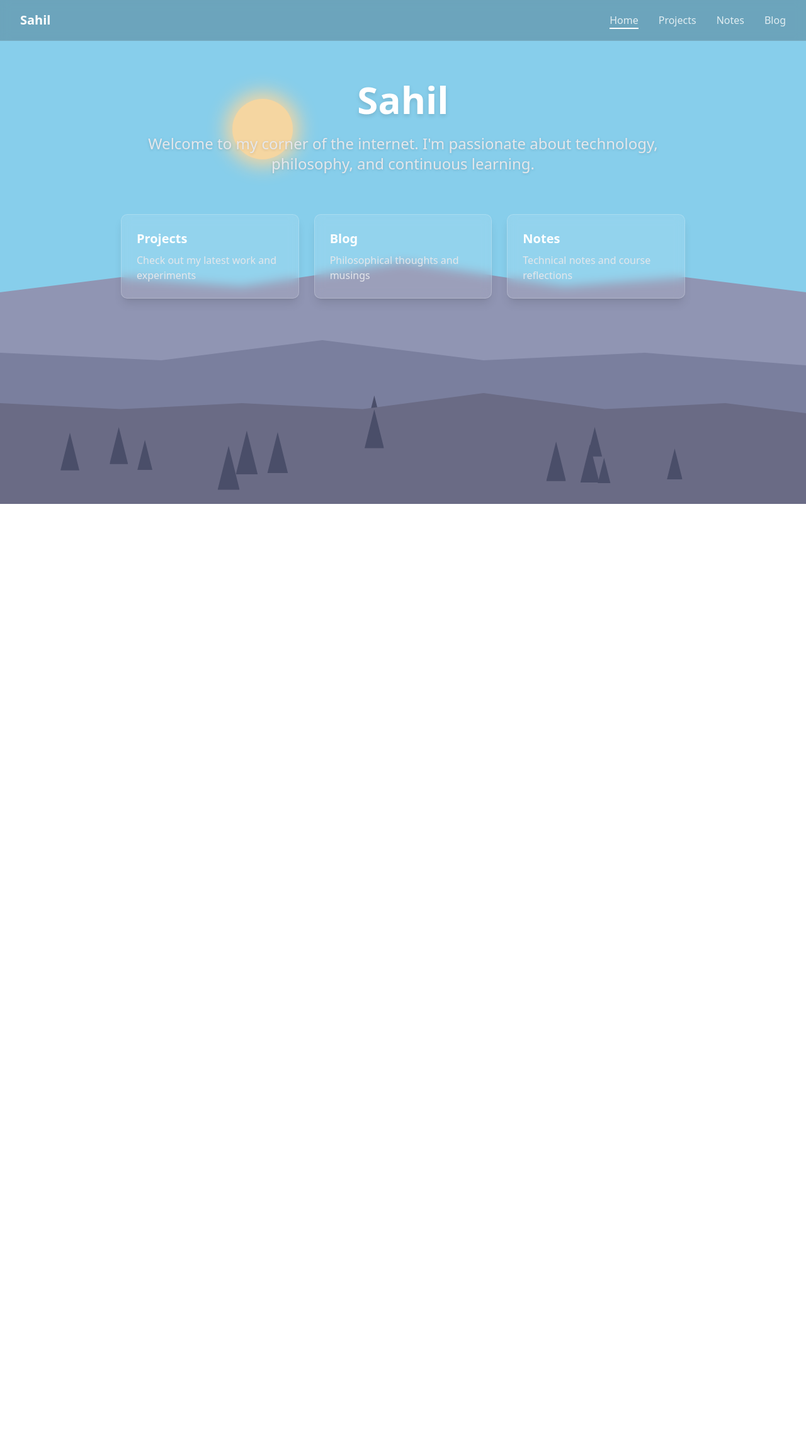
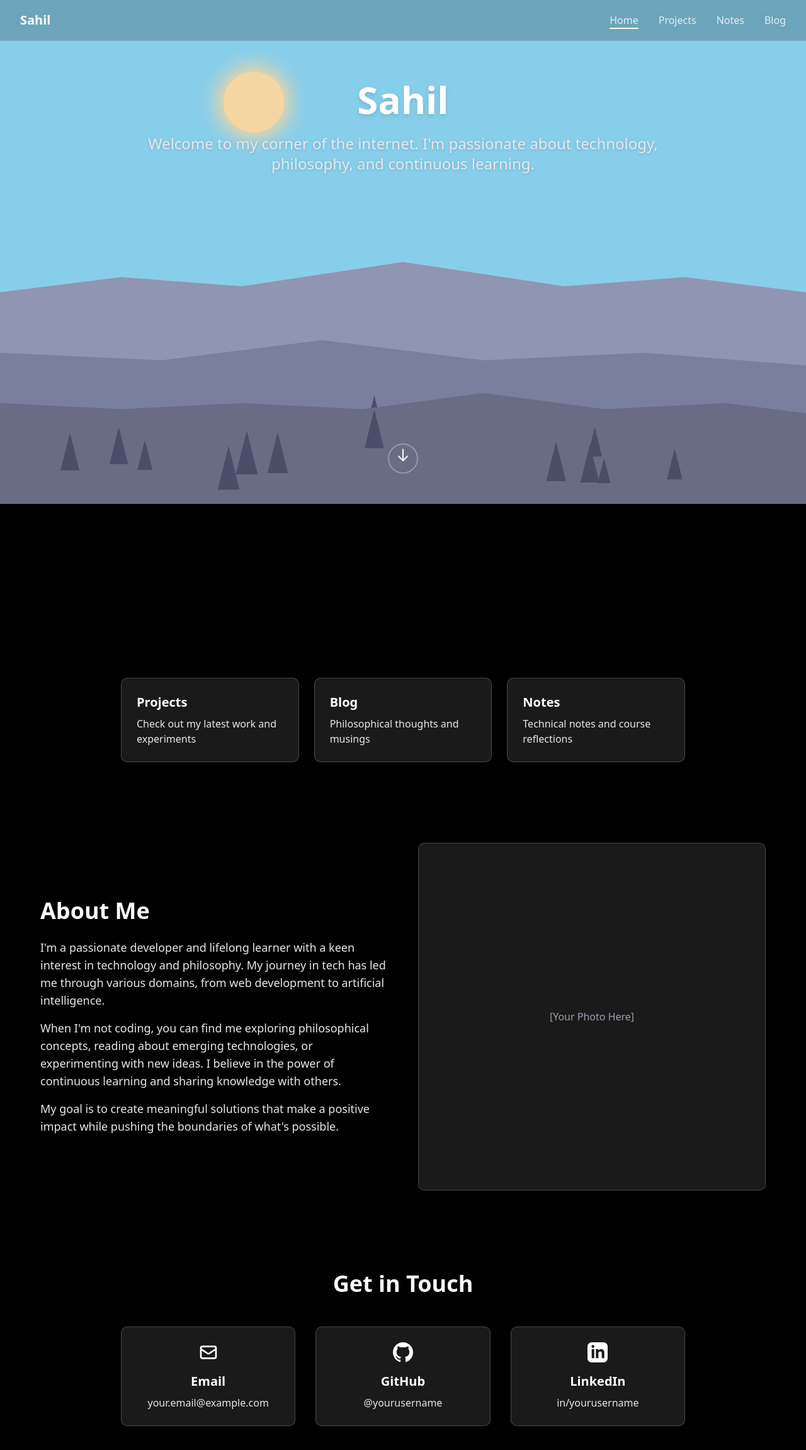
Before and after one commit to woodpulp003/personal-website, a Next.js app: page / in a window 1280 px wide. Shown: the top 2302 px of the page at 63% size. Before the commit the page ends 800 px from the top, so only its background shows below. Built offline with nearby package versions, Linux system fonts and the light colour scheme.

Commit message:
scrolling on home page

```diff
--- a/src/app/page.tsx
+++ b/src/app/page.tsx
@@ -286,7 +286,7 @@ export default function Home() {
   }, [sunPosition, arcCenterY]);
 
   return (
-    <div className="relative min-h-screen overflow-hidden">
+    <div className="relative min-h-[200vh] overflow-x-hidden">
       {/* Sky Background - color based on sun fade */}
       <div
         className="fixed inset-0 transition-colors duration-1000"
@@ -297,12 +297,12 @@ export default function Home() {
       <StarField isNight={isNight} scrollY={scrollY} />
 
       {/* Sun/Moon - Rendered behind close mountain */}
-      <div style={{ position: 'absolute', width: '100%', height: '100%', zIndex: 5, pointerEvents: 'none' }}>
+      <div style={{ position: 'fixed', width: '100%', height: '100%', zIndex: 5, pointerEvents: 'none' }}>
         {/* Sun */}
         {(() => {
           const sunY = parseFloat(sunPosition.top);
-          const sunRadius = 48; // px (half of w-24)
-          const horizonY = arcCenterY; // middle of the page
+          const sunRadius = 48;
+          const horizonY = arcCenterY;
           let sunOpacity = 1;
           if (sunY + sunRadius > horizonY) {
             sunOpacity = 0;
@@ -315,8 +315,8 @@ export default function Home() {
               style={{
                 top: sunPosition.top,
                 left: sunPosition.left,
-                transform: `translate(-50%, ${scrollY * 0.2}px)`,
-                opacity: sunOpacity * (1 - (scrollY * 0.003)),
+                transform: 'translate(-50%, -50%)',
+                opacity: sunOpacity,
               }}
             />
           );
@@ -324,7 +324,7 @@ export default function Home() {
         {/* Moon (thinner crescent) */}
         {(() => {
           const moonY = parseFloat(moonPosition.top);
-          const moonRadius = 28; // px (half of 56px)
+          const moonRadius = 28;
           const horizonY = arcCenterY;
           let moonOpacity = 1;
           if (moonY + moonRadius > horizonY) {
@@ -350,7 +350,6 @@ export default function Home() {
               }}
               aria-label="Moon"
             >
-              {/* Thinner crescent mask */}
               <div
                 style={{
                   position: 'absolute',
@@ -369,8 +368,8 @@ export default function Home() {
         })()}
       </div>
 
-      {/* Mountain Background - Using Tailwind classes for colors */}
-      <div className="absolute bottom-0 left-0 w-full h-[70vh] z-0">
+      {/* Mountain Background */}
+      <div className="fixed bottom-0 left-0 w-full h-[70vh] z-0">
         {/* Far Mountains */}
         <div
           className={`absolute bottom-0 w-full h-[60vh] transition-colors duration-1000`}
@@ -385,7 +384,6 @@ export default function Home() {
             transform: `translateY(${scrollY * 0.1}px)`,
           }}
         >
-          {/* Trees for Far Mountains */}
           <MountainTrees colorClass="bg-alto-tree-day" mountainHeight="60vh" scrollFactor={0.1} />
         </div>
         {/* Middle Mountains */}
@@ -402,7 +400,6 @@ export default function Home() {
             transform: `translateY(${scrollY * 0.2}px)`
           }}
         >
-          {/* Trees for Middle Mountains */}
           <MountainTrees colorClass="bg-alto-tree-day" mountainHeight="50vh" scrollFactor={0.2} />
         </div>
         {/* Close Mountains */}
@@ -420,13 +417,12 @@ export default function Home() {
             zIndex: 10,
           }}
         >
-          {/* Trees for Close Mountains */}
           <MountainTrees colorClass="bg-alto-tree-day" mountainHeight="40vh" scrollFactor={0.3} />
         </div>
       </div>
 
       {/* Content */}
-      <div className="absolute top-0 left-0 right-0 z-20 pt-32 px-4 md:px-8">
+      <div className="relative z-20 pt-32 px-4 md:px-8">
         <div className="max-w-4xl mx-auto">
           <div className="text-center mb-16">
             <h1
@@ -448,14 +444,39 @@ export default function Home() {
               Welcome to my corner of the internet. I&apos;m passionate about technology, philosophy, and continuous learning.
             </p>
           </div>
+        </div>
+      </div>
 
+      {/* Bouncing Arrow */}
       <div
-            className="grid grid-cols-1 md:grid-cols-3 gap-6"
+        className="fixed bottom-12 left-1/2 transform -translate-x-1/2 z-30"
         style={{
-              transform: `translateY(${scrollY * 0.2}px)`,
-              opacity: 1 - (scrollY * 0.001)
+          opacity: Math.max(0, 1 - (scrollY * 0.005))
         }}
       >
+        <div className="w-12 h-12 rounded-full border-2 border-white/30 flex items-center justify-center">
+          <div className="animate-bounce">
+            <svg
+              className="w-6 h-6 text-white"
+              fill="none"
+              strokeLinecap="round"
+              strokeLinejoin="round"
+              strokeWidth="2"
+              viewBox="0 0 24 24"
+              stroke="currentColor"
+            >
+              <path d="M19 14l-7 7m0 0l-7-7m7 7V3"></path>
+            </svg>
+          </div>
+        </div>
+      </div>
+
+      {/* Main Content Sections */}
+      <div className="relative z-20 mt-[100vh]">
+        {/* Navigation Cards */}
+        <div className="px-4 md:px-8 mb-32">
+          <div className="max-w-4xl mx-auto">
+            <div className="grid grid-cols-1 md:grid-cols-3 gap-6">
               <Link
                 href="/projects"
                 className="p-6 bg-white/10 backdrop-blur-sm rounded-lg hover:bg-white/20 transition-all duration-300 shadow-lg hover:shadow-xl border border-white/20"
@@ -480,6 +501,79 @@ export default function Home() {
             </div>
           </div>
         </div>
+
+        {/* About Me Section */}
+        <div className="px-4 md:px-8 mb-32">
+          <div className="max-w-6xl mx-auto">
+            <div className="grid grid-cols-1 md:grid-cols-2 gap-12 items-center">
+              <div>
+                <h2 className="text-4xl font-bold mb-6 text-white">About Me</h2>
+                <p className="text-lg text-gray-200 mb-4">
+                  I&apos;m a passionate developer and lifelong learner with a keen interest in technology and philosophy.
+                  My journey in tech has led me through various domains, from web development to artificial intelligence.
+                </p>
+                <p className="text-lg text-gray-200 mb-4">
+                  When I&apos;m not coding, you can find me exploring philosophical concepts, reading about emerging technologies,
+                  or experimenting with new ideas. I believe in the power of continuous learning and sharing knowledge with others.
+                </p>
+                <p className="text-lg text-gray-200">
+                  My goal is to create meaningful solutions that make a positive impact while pushing the boundaries of what&apos;s possible.
+                </p>
+              </div>
+              <div className="relative">
+                <div className="aspect-square rounded-lg overflow-hidden bg-white/10 backdrop-blur-sm border border-white/20">
+                  <div className="w-full h-full flex items-center justify-center text-gray-400">
+                    [Your Photo Here]
+                  </div>
+                </div>
+              </div>
+            </div>
+          </div>
+        </div>
+
+        {/* Contact Section */}
+        <div className="px-4 md:px-8 mb-32">
+          <div className="max-w-4xl mx-auto">
+            <h2 className="text-4xl font-bold mb-12 text-white text-center">Get in Touch</h2>
+            <div className="grid grid-cols-1 md:grid-cols-3 gap-8">
+              <a
+                href="mailto:your.email@example.com"
+                className="p-6 bg-white/10 backdrop-blur-sm rounded-lg hover:bg-white/20 transition-all duration-300 shadow-lg hover:shadow-xl border border-white/20 text-center"
+              >
+                <svg className="w-8 h-8 mx-auto mb-4 text-white" fill="none" stroke="currentColor" viewBox="0 0 24 24">
+                  <path strokeLinecap="round" strokeLinejoin="round" strokeWidth="2" d="M3 8l7.89 5.26a2 2 0 002.22 0L21 8M5 19h14a2 2 0 002-2V7a2 2 0 00-2-2H5a2 2 0 00-2 2v10a2 2 0 002 2z" />
+                </svg>
+                <h3 className="text-xl font-semibold mb-2 text-white">Email</h3>
+                <p className="text-gray-200">your.email@example.com</p>
+              </a>
+              <a
+                href="https://github.com/yourusername"
+                target="_blank"
+                rel="noopener noreferrer"
+                className="p-6 bg-white/10 backdrop-blur-sm rounded-lg hover:bg-white/20 transition-all duration-300 shadow-lg hover:shadow-xl border border-white/20 text-center"
+              >
+                <svg className="w-8 h-8 mx-auto mb-4 text-white" fill="currentColor" viewBox="0 0 24 24">
+                  <path d="M12 0c-6.626 0-12 5.373-12 12 0 5.302 3.438 9.8 8.207 11.387.599.111.793-.261.793-.577v-2.234c-3.338.726-4.033-1.416-4.033-1.416-.546-1.387-1.333-1.756-1.333-1.756-1.089-.745.083-.729.083-.729 1.205.084 1.839 1.237 1.839 1.237 1.07 1.834 2.807 1.304 3.492.997.107-.775.418-1.305.762-1.604-2.665-.305-5.467-1.334-5.467-5.931 0-1.311.469-2.381 1.236-3.221-.124-.303-.535-1.524.117-3.176 0 0 1.008-.322 3.301 1.23.957-.266 1.983-.399 3.003-.404 1.02.005 2.047.138 3.006.404 2.291-1.552 3.297-1.23 3.297-1.23.653 1.653.242 2.874.118 3.176.77.84 1.235 1.911 1.235 3.221 0 4.609-2.807 5.624-5.479 5.921.43.372.823 1.102.823 2.222v3.293c0 .319.192.694.801.576 4.765-1.589 8.199-6.086 8.199-11.386 0-6.627-5.373-12-12-12z"/>
+                </svg>
+                <h3 className="text-xl font-semibold mb-2 text-white">GitHub</h3>
+                <p className="text-gray-200">@yourusername</p>
+              </a>
+              <a
+                href="https://linkedin.com/in/yourusername"
+                target="_blank"
+                rel="noopener noreferrer"
+                className="p-6 bg-white/10 backdrop-blur-sm rounded-lg hover:bg-white/20 transition-all duration-300 shadow-lg hover:shadow-xl border border-white/20 text-center"
+              >
+                <svg className="w-8 h-8 mx-auto mb-4 text-white" fill="currentColor" viewBox="0 0 24 24">
+                  <path d="M19 0h-14c-2.761 0-5 2.239-5 5v14c0 2.761 2.239 5 5 5h14c2.762 0 5-2.239 5-5v-14c0-2.761-2.238-5-5-5zm-11 19h-3v-11h3v11zm-1.5-12.268c-.966 0-1.75-.79-1.75-1.764s.784-1.764 1.75-1.764 1.75.79 1.75 1.764-.783 1.764-1.75 1.764zm13.5 12.268h-3v-5.604c0-3.368-4-3.113-4 0v5.604h-3v-11h3v1.765c1.396-2.586 7-2.777 7 2.476v6.759z"/>
+                </svg>
+                <h3 className="text-xl font-semibold mb-2 text-white">LinkedIn</h3>
+                <p className="text-gray-200">in/yourusername</p>
+              </a>
+            </div>
+          </div>
+        </div>
+      </div>
     </div>
   );
 }
```
Lines whose indentation alone changed are shown as unchanged.
